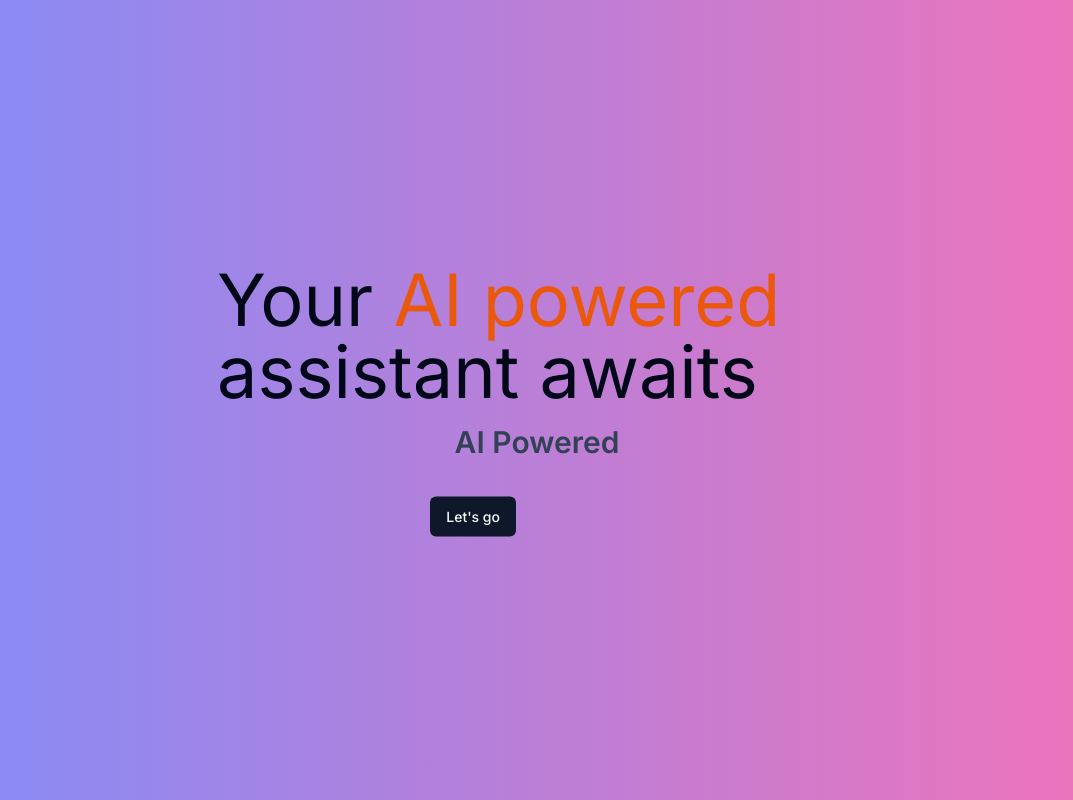
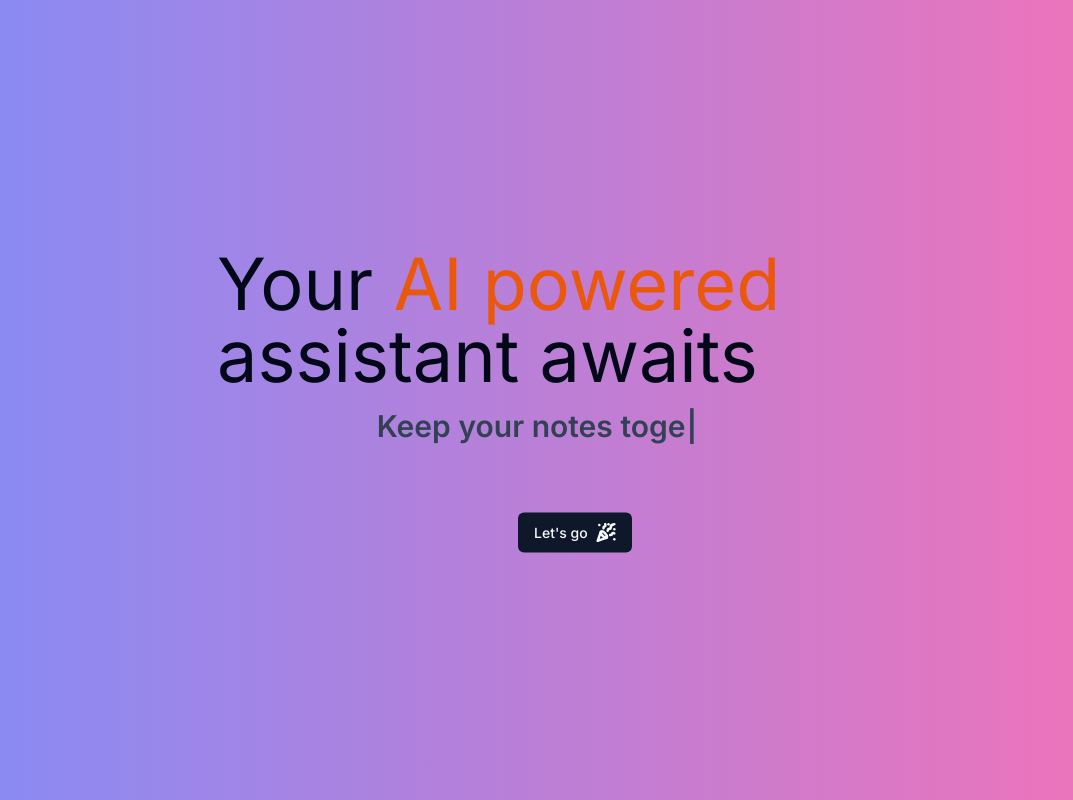
Before and after one commit to F1rebo1/Notion_Clone, a Next.js app in the folder notion/: page / in a window 1280 px wide. Shown: the whole page, without its empty margins (103-1176 px from the left). Built offline with nearby package versions, Linux system fonts and the light colour scheme.

Commit message:
Created simple dashboard layout

```diff
--- a/notion/package.json
+++ b/notion/package.json
@@ -10,6 +10,7 @@
   },
   "dependencies": {
     "@clerk/nextjs": "^4.25.4",
+    "@radix-ui/react-separator": "^1.0.3",
     "@radix-ui/react-slot": "^1.0.2",
     "class-variance-authority": "^0.7.0",
     "clsx": "^2.0.0",
@@ -18,7 +19,8 @@
     "react": "^18",
     "react-dom": "^18",
     "tailwind-merge": "^1.14.0",
-    "tailwindcss-animate": "^1.0.7"
+    "tailwindcss-animate": "^1.0.7",
+    "typewriter-effect": "^2.21.0"
   },
   "devDependencies": {
     "@types/node": "^20",
--- /dev/null
+++ b/notion/src/app/dashboard/page.tsx
@@ -0,0 +1,41 @@
+"use client";
+import React from 'react';
+import Link from "next/link";
+import { Button } from "@/components/ui/button";
+import { ArrowLeft } from "lucide-react";
+import { UserButton } from '@clerk/nextjs';
+import { Separator } from '@radix-ui/react-separator';
+
+type Props = {}
+
+const DashboardPage = (props: Props) => {
+    return (<>
+        <div className='grainy min-h-screen'>
+            <div className='max-w-7xl mx-auto p-10'>
+                <div className='h-14'></div>
+                <div className='flex justify-between items-center md:flex-row flex-col'>
+                    <div className='flex items-center'>
+                        <Link href='/'>
+                            <Button className='bg-pink-500' size="sm">
+                                <ArrowLeft className="mr-1 w-4 h-4" />
+                                Back
+                            </Button>
+                        </Link>
+                        <div className='w-4'></div>
+                        <h1 className='text-3xl font-bold text-gray-900'>Folders</h1>
+                        <div className='w-4'></div>
+                        <UserButton></UserButton>
+                    </div>
+                </div>
+                <div className="h-8"></div>
+                <Separator />
+                <div className="h-8"></div>
+                <div className="text-center">
+                    <h2 className='text-xl text-gray-600'>No folders created yet</h2>
+                </div>
+            </div>
+        </div>
+    </>);
+}
+
+export default DashboardPage;
--- a/notion/src/app/page.tsx
+++ b/notion/src/app/page.tsx
@@ -1,12 +1,20 @@
+import TypewriterTitle from "@/components/ui/TypewriterTitle";
 import { Button } from "@/components/ui/button";
+import Link from "next/link";
+import { PartyPopper } from "lucide-react";
 
 export default function Home(){
   return(
     <div className="bg-gradient-to-r min-h-screen from-indigo-400 to-pink-400">
       <div className="text-7xl absolute top-1/2 left-1/2 -translate-x-1/2 -translate-y-1/2"><h1>Your <span className="text-orange-600">AI powered</span> assistant awaits</h1>
         <div className="mt-4"></div>
-        <h2 className="font-semibold text-3xl text-center text-slate-700">AI Powered</h2>
-        <Button className="relative start-1/3">Let's go</Button>
+        <h2 className="font-semibold text-3xl text-center text-slate-700"><TypewriterTitle/></h2>
+        <div className="mt-8"></div>
+        <div className="flex justify-center">
+          <Link href="/dashboard">
+            <Button className="relative start-1/3">Let's go<PartyPopper className="ml-2 w-5 h-5" strokeWidth={3}/></Button>
+          </Link>
+        </div>
       </div>
     </div>
   );
--- /dev/null
+++ b/notion/src/components/ui/TypewriterTitle.tsx
@@ -0,0 +1,26 @@
+"use client";
+import React from 'react';
+import Typewriter from 'typewriter-effect';
+
+const phrases = ["Keep your notes together", "Increase Productivity", "Accelerate your writing", "In-built AI assistance"];
+
+type Props = {}
+
+const TypewriterTitle = (props: Props) => {
+    return (
+        <Typewriter
+            options={{
+                loop: true
+            }}
+            onInit={(typewriter) => {
+                // typewriter.typeString().start();
+                typewriter.typeString(phrases[0]).pauseFor(1000).deleteAll()
+                .typeString(phrases[1]).pauseFor(1000).deleteAll()
+                .typeString(phrases[2]).pauseFor(1000).deleteAll()
+                .typeString(phrases[3]).pauseFor(1000).deleteAll().start();
+            }}
+        />
+    );
+}
+
+export default TypewriterTitle;
--- /dev/null
+++ b/notion/src/components/ui/separator.tsx
@@ -0,0 +1,31 @@
+"use client"
+
+import * as React from "react"
+import * as SeparatorPrimitive from "@radix-ui/react-separator"
+
+import { cn } from "@/lib/utils"
+
+const Separator = React.forwardRef<
+  React.ElementRef<typeof SeparatorPrimitive.Root>,
+  React.ComponentPropsWithoutRef<typeof SeparatorPrimitive.Root>
+>(
+  (
+    { className, orientation = "horizontal", decorative = true, ...props },
+    ref
+  ) => (
+    <SeparatorPrimitive.Root
+      ref={ref}
+      decorative={decorative}
+      orientation={orientation}
+      className={cn(
+        "shrink-0 bg-border",
+        orientation === "horizontal" ? "h-[1px] w-full" : "h-full w-[1px]",
+        className
+      )}
+      {...props}
+    />
+  )
+)
+Separator.displayName = SeparatorPrimitive.Root.displayName
+
+export { Separator }
```
Also changed, not shown: 1 other file (tests, documents, lock files or other folders).
